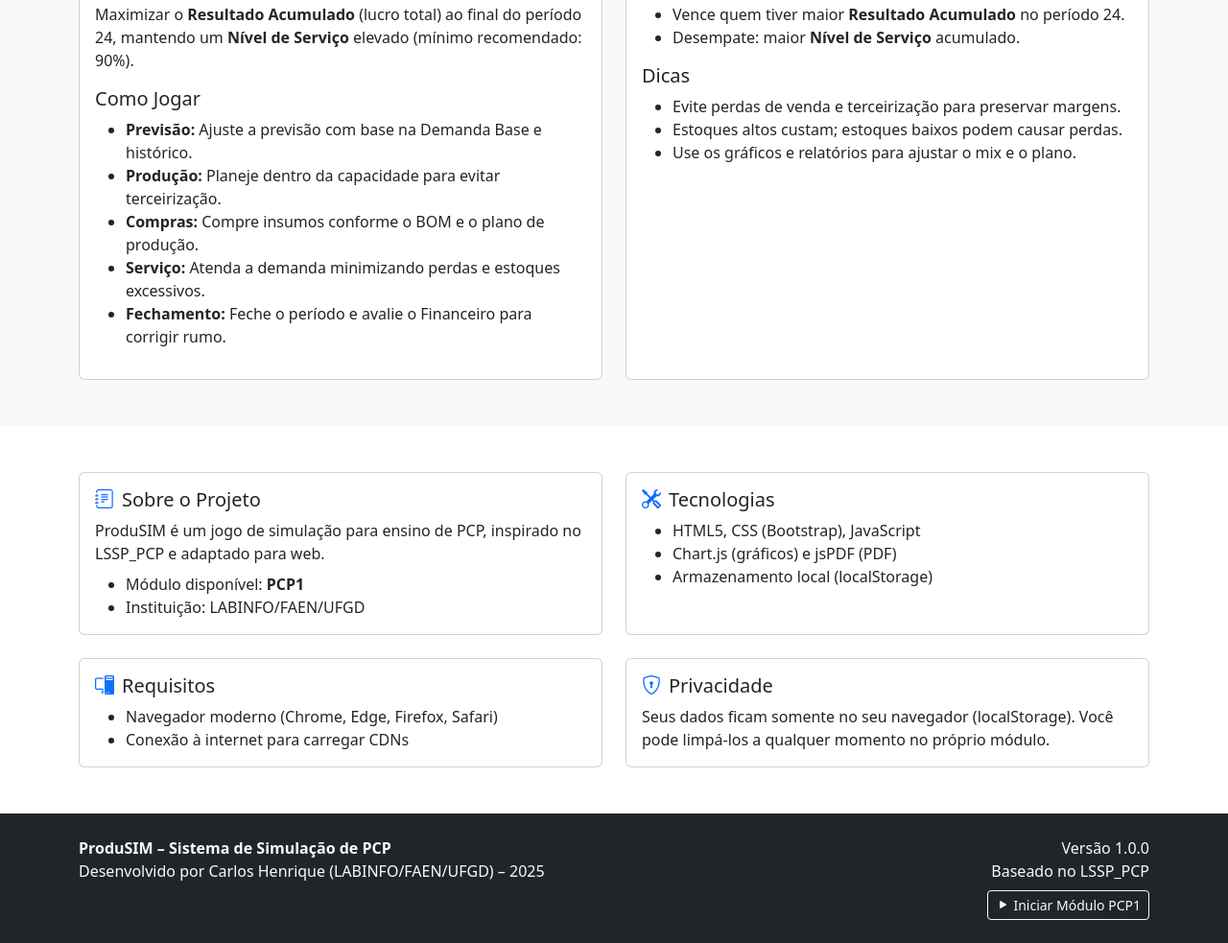
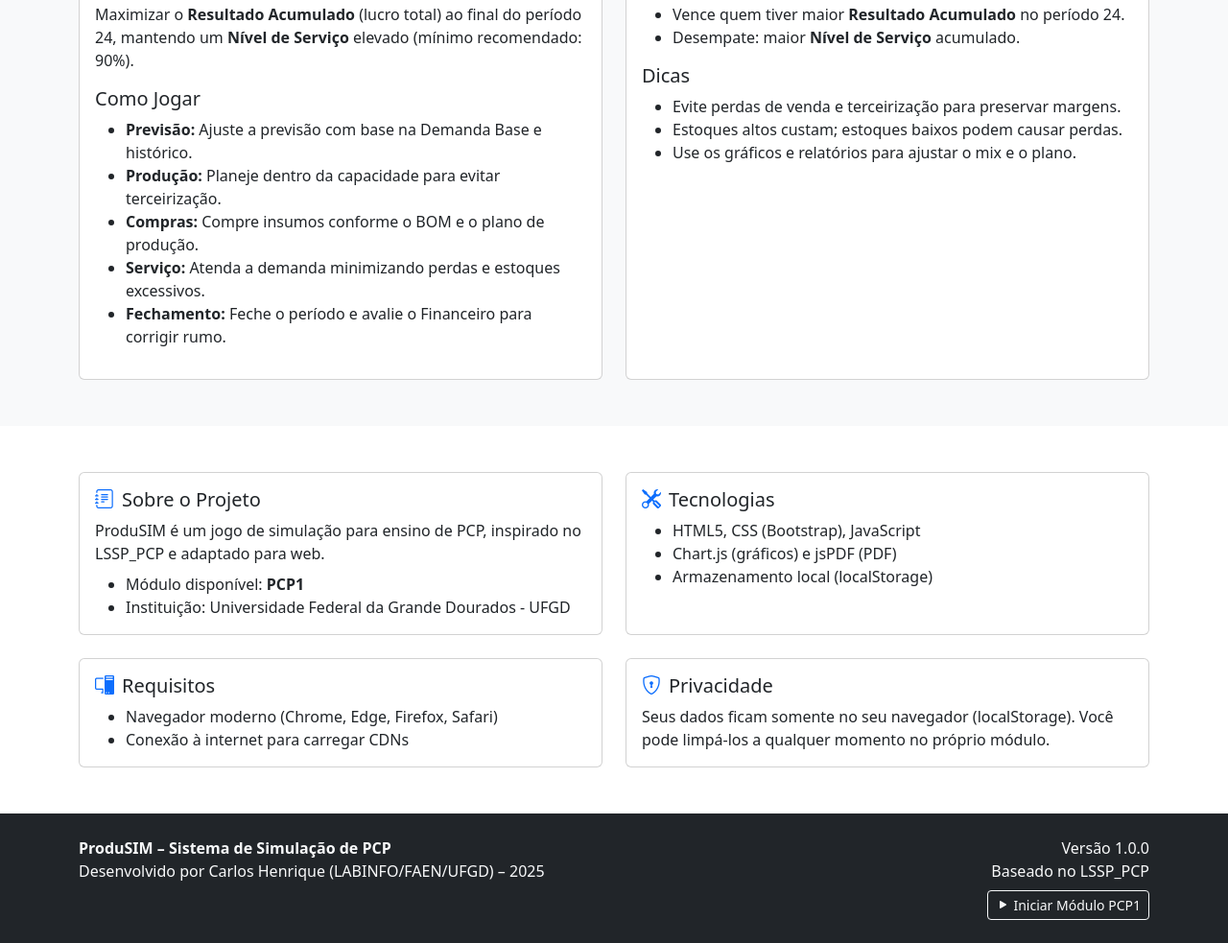
Before and after one commit to CarlosHOliver/ProduSIM, a plain HTML site: page index.html in a window 1280 px wide. Shown: the part 870-1853 px from the top of the page at 96% size. Drawn offline with nearby package versions, Linux system fonts and the light colour scheme.

```diff
--- a/index.html
+++ b/index.html
@@ -154,7 +154,7 @@
               <p class="mb-2">ProduSIM é um jogo de simulação para ensino de PCP, inspirado no LSSP_PCP e adaptado para web.</p>
               <ul class="mb-0">
                 <li>Módulo disponível: <strong>PCP1</strong></li>
-                <li>Instituição: LABINFO/FAEN/UFGD</li>
+                <li>Instituição: Universidade Federal da Grande Dourados - UFGD</li>
               </ul>
             </div>
           </div>
```
Also changed, not shown: 1 other file.
